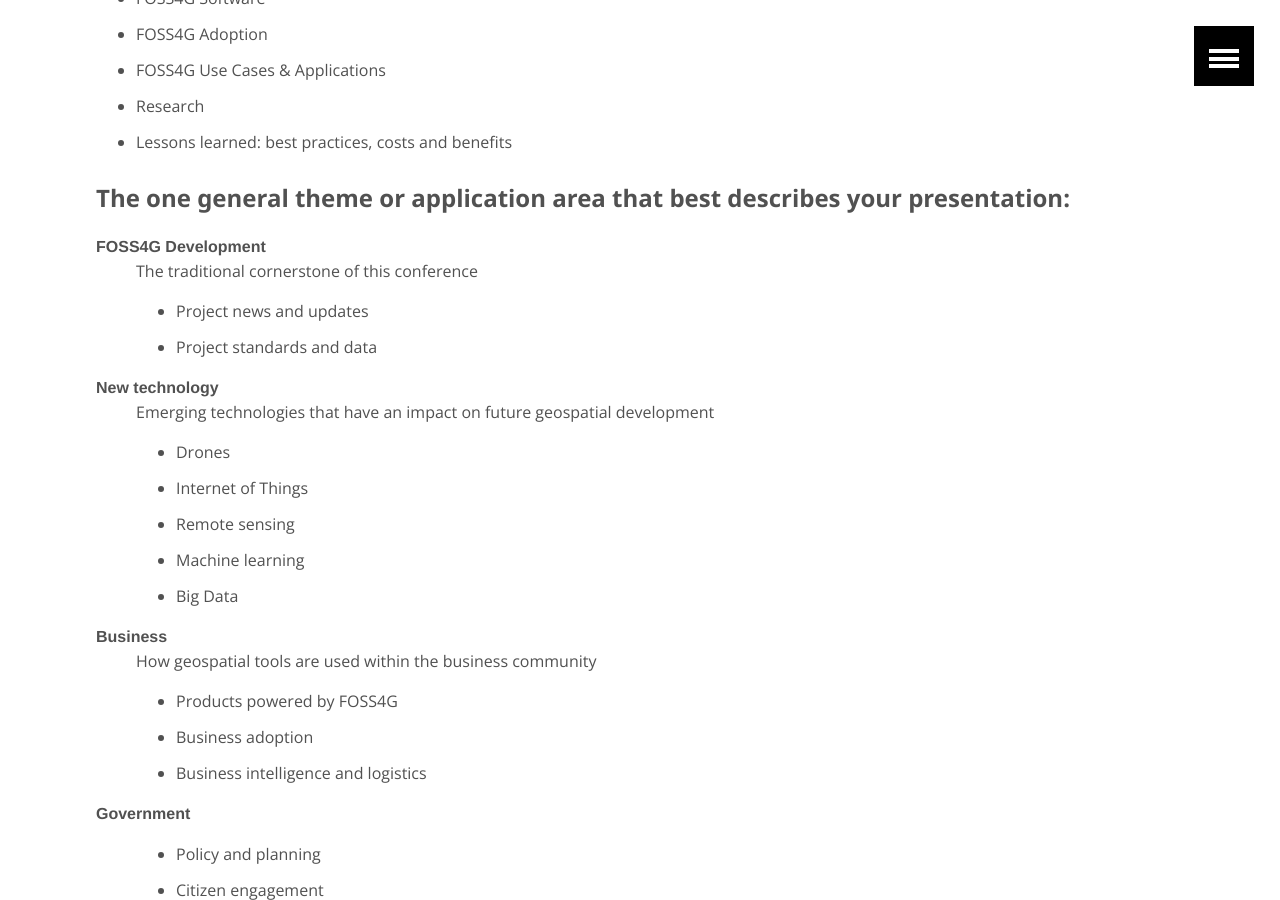
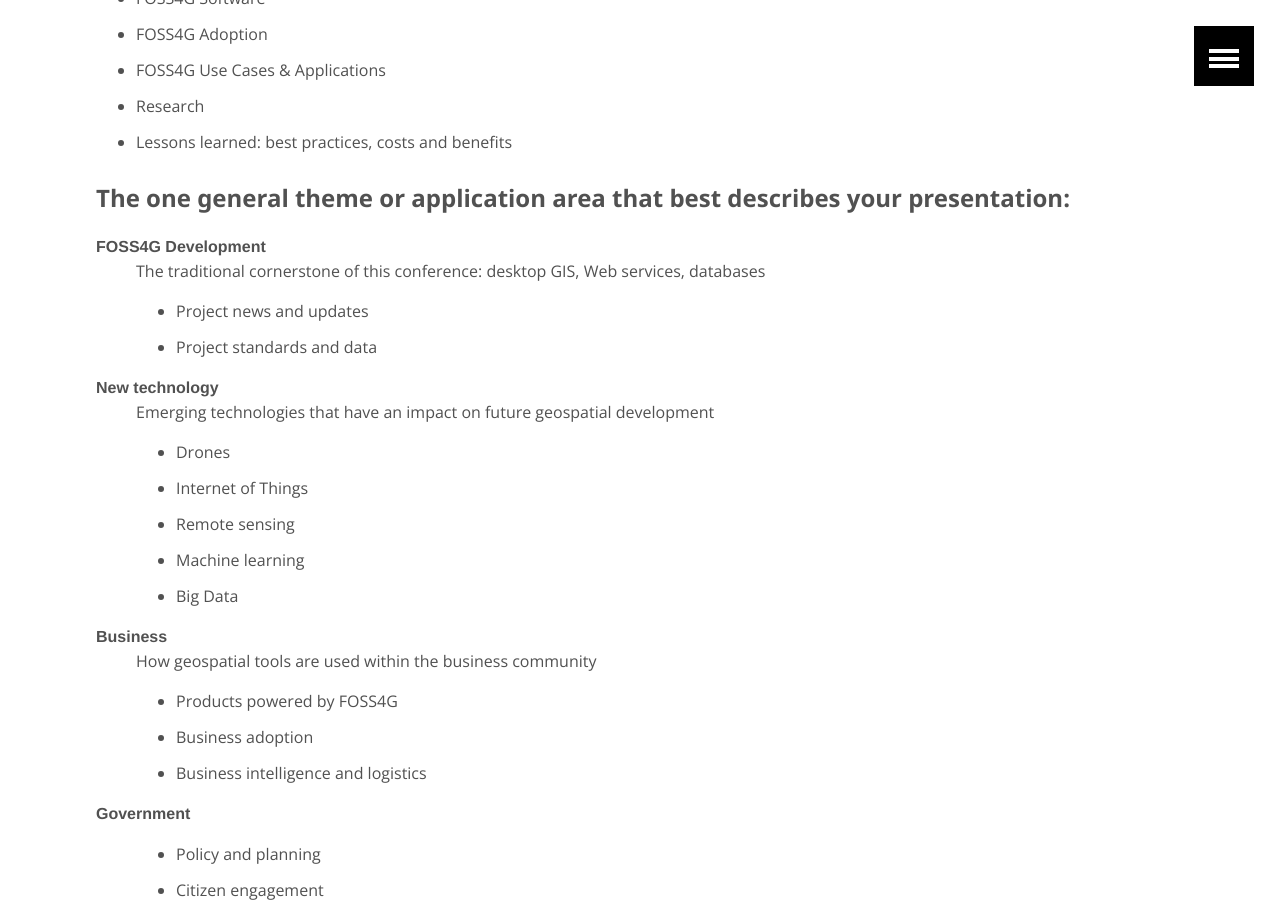
Before and after one commit to AvidGeo/foss4g2017-dev, a Jekyll site: the page built from call-for-presentations/index.html, in a window 1280 px wide and 900 px high, scrolled down 1028 px. Built offline with Jekyll 4.4.1, drawn with Linux system fonts in a browser that asks for light colours.

Commit message:
issue #56, update language on index.html

```diff
--- a/call-for-presentations/index.html
+++ b/call-for-presentations/index.html
@@ -30,7 +30,7 @@ image:
     <h4>The one general theme or application area that best describes your presentation:</h4>
     <dl>
         <dt><strong>FOSS4G Development</strong></dt>
-        <dd>The traditional cornerstone of this conference</dd>
+        <dd>The traditional cornerstone of this conference: desktop GIS, Web services, databases</dd>
         <dd>
             <ul>
                 <li>Project news and updates</li>
```
